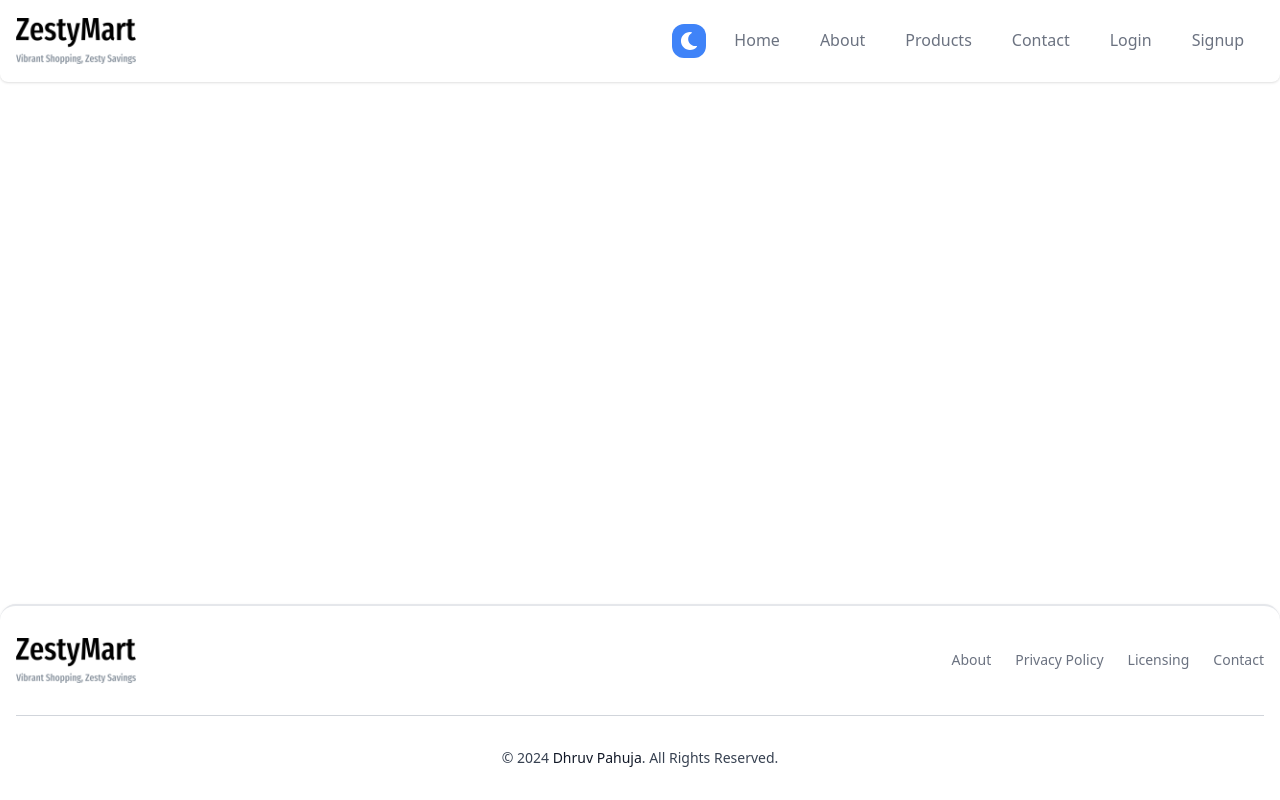
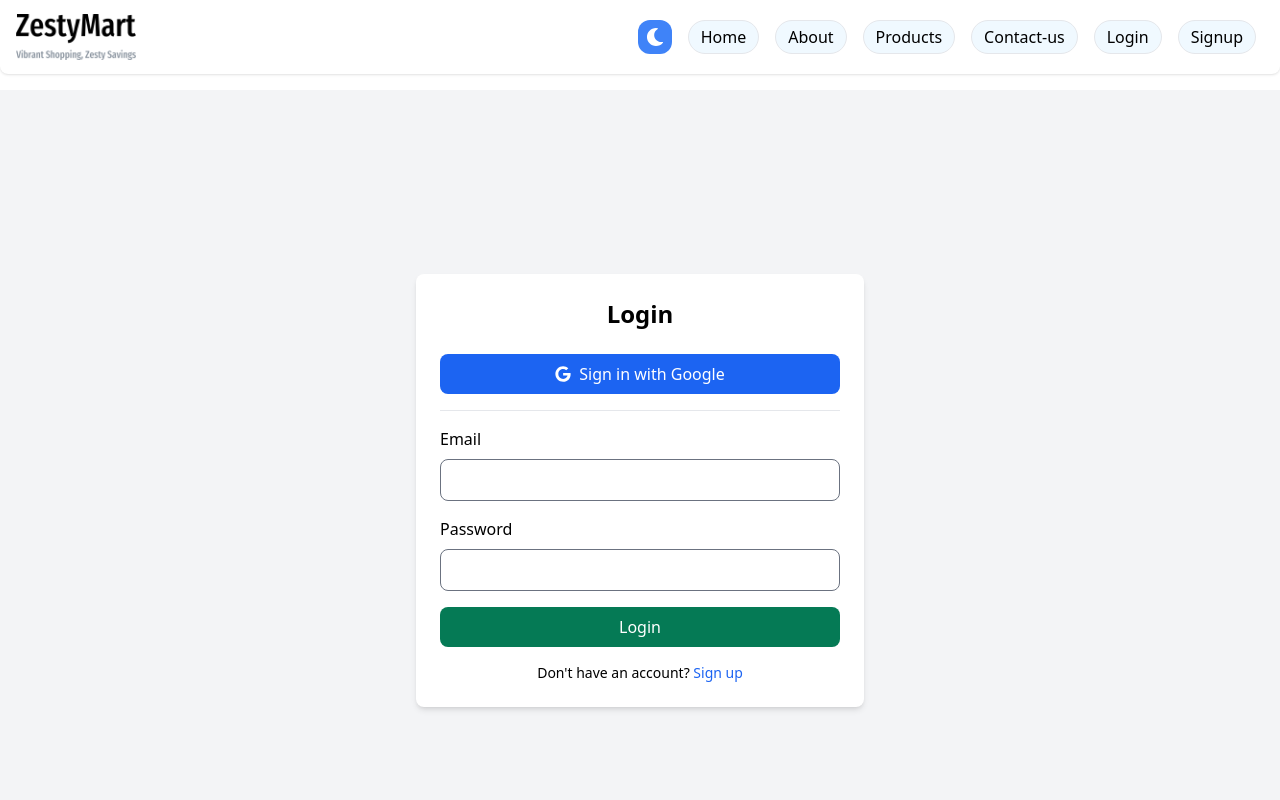
Before and after one commit to Dhruv-pahuja/ZestyMart, a React (Vite) app: page /login in a window 1280 px wide. Shown: the top 800 px of the page. Built offline with nearby package versions, Linux system fonts and the light colour scheme; no server answers.

Commit message:
added loginpage with oauth

```diff
--- a/src/components/Header/Header.jsx
+++ b/src/components/Header/Header.jsx
@@ -42,7 +42,7 @@ function Header() {
       active: true,
     },
     {
-      name: "Contact",
+      name: "Contact-us",
       slug: "/contact",
       active: true,
     },
@@ -80,7 +80,7 @@ function Header() {
               {isMenuOpen? <FaTimes className='text-xl'/> : <FaBars className='text-xl'/>}
             </button>
           </li>
-          <li className='hidden md:block py-3 px-2'>
+          <li className='hidden md:block py-2 px-2'>
             <ThemeToggler/>
           </li>
             {navItems.map((item) =>
@@ -91,7 +91,7 @@ function Header() {
                   setIsMenuOpen(false)
                   navigate(item.slug)
                 }}
-                className='inline-bock px-3 py-2 md:text-gray-500 text-black dark:text-white duration-200 hover:text-blue-500 dark:hover:text-white rounded-full'
+                className='inline-bock px-3 py-1 md:text-black-500 border bg-primary-50 hover:bg-primary-100 dark:bg-slate-800 text-black dark:text-cyan-400 shadow-blue-300/50 dark:hover:bg-slate-900 duration-200 hover:text-blue-500 dark:hover:text-white rounded-full'
                 >{item.name}</button>
               </li>
             ) : null
@@ -103,7 +103,7 @@ function Header() {
                     setIsMenuOpen(false);
                     HandleLogout();
                   }}
-                  className='inline-block px-3 py-2 text-gray-400 duration-200 hover:text-red-400'
+                  className='inline-bock px-3 py-1 md:text-black-500 border bg-primary-50 hover:bg-red-100 dark:bg-slate-800 text-black dark:text-cyan-400 shadow-blue-300/50 dark:hover:bg-slate-900 duration-200 hover:text-red-500 dark:hover:text-red-500 rounded-full'
                 > Logout </button>
               </li>
             )}
--- a/src/components/Login.jsx
+++ b/src/components/Login.jsx
@@ -0,0 +1,100 @@
+import React, { useState } from 'react';
+import { FaGoogle } from "react-icons/fa";
+import { login as authLogin } from '../store/authSlice';
+import authService from "../appwrite/auth";
+import { Link, useNavigate } from 'react-router-dom';
+import { useDispatch } from 'react-redux';
+
+const Login = () => {
+  const dispatch = useDispatch();
+  const navigate = useNavigate();
+  const [error, setError] = useState("");
+  const [formData, setFormData] = useState({
+    email: '',
+    password: ''
+  });
+
+  const handleChange = (e) => {
+    const { name, value } = e.target;
+    setFormData({ ...formData, [name]: value });
+  };
+
+  const handleLogin = async (e) => {
+    e.preventDefault();
+    setError("");
+    try {
+      const sessionData = await authService.login(formData);
+      if (sessionData) {
+        const currentUser = await authService.getCurrentUser();
+        if (currentUser) dispatch(authLogin({ userData: currentUser }));
+        navigate("/");
+        console.log("User logged in successfully", currentUser);
+      }
+    } catch (error) {
+      setError(error.message);
+    }
+  };
+
+  const signInWithGoogle = async () => {
+    try {
+      await authService.SigninWithGoogle();
+      const currentUser = await authService.getCurrentUser();
+      if (currentUser) dispatch(authLogin({ userData: currentUser }));
+      navigate("/");
+    } catch (error) {
+      setError(error.message);
+    }
+  };
+
+  return (
+    <div className='flex items-center justify-center min-h-screen dark:bg-gray-900 dark:text-white bg-gray-100 text-black'>
+      <div className="max-w-md w-full bg-white dark:bg-gray-800 shadow-md rounded-lg p-6">
+        <h2 className="text-center text-2xl font-semibold mb-6">Login</h2>
+        <button
+          onClick={signInWithGoogle}
+          className="flex items-center justify-center w-full bg-blue-600 text-white py-2 rounded-lg mb-4 hover:bg-blue-700 transition duration-200"
+        >
+          <FaGoogle className="mr-2" /> Sign in with Google
+        </button>
+        {error && <div className="text-red-500 text-center mb-4">{error}</div>}
+        <hr className="my-4" />
+        <form onSubmit={handleLogin} className="space-y-4">
+          <div className="flex flex-col">
+            <label htmlFor="email" className="mb-2">Email</label>
+            <input
+              type="email"
+              id="email"
+              name="email"
+              value={formData.email}
+              onChange={handleChange}
+              className="px-3 py-2 border rounded-lg focus:outline-none focus:ring-2 focus:ring-blue-500 dark:bg-gray-700"
+              required
+            />
+          </div>
+          <div className="flex flex-col">
+            <label htmlFor="password" className="mb-2">Password</label>
+            <input
+              type="password"
+              id="password"
+              name="password"
+              value={formData.password}
+              onChange={handleChange}
+              className="px-3 py-2 border rounded-lg focus:outline-none focus:ring-2 focus:ring-blue-500 dark:bg-gray-700"
+              required
+            />
+          </div>
+          <button type="submit" className="w-full bg-green-600 text-white py-2 rounded-lg hover:bg-green-700 transition duration-200">
+            Login
+          </button>
+        </form>
+        <div className="mt-4 text-center">
+          <p className="text-sm">
+            Don't have an account? <Link to="/signup" className="text-blue-600 hover:underline">Sign up</Link>
+          </p>
+        </div>
+      </div>
+    </div>
+  );
+};
+
+export default Login;
--- a/src/pages/LoginPage.jsx
+++ b/src/pages/LoginPage.jsx
@@ -1,9 +1,10 @@
 import React from 'react';
+import { Login } from '../components';
 
 const LoginPage = () => {
     return (
         <div>
-
+            <Login />
         </div>
     );
 }
```
